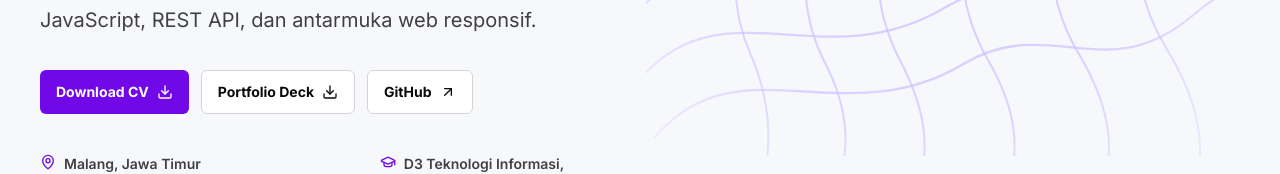
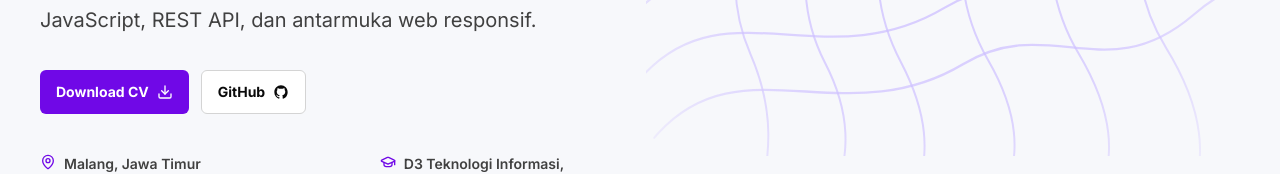
Before and after one commit to sxaksaa/aksaa-portfolio, a Next.js app: page / in a window 1280 px wide. Shown: the part 631-805 px from the top of the page. Built offline with nearby package versions, Linux system fonts and the light colour scheme.

Commit message:
benerin icon hpus ppt

```diff
--- a/app/components/cinematic-experience.tsx
+++ b/app/components/cinematic-experience.tsx
@@ -7,9 +7,7 @@ import {
   Code2,
   Database,
   Download,
-  ExternalLink as ExternalLinkIcon,
   FileText,
-  GitBranch,
   GraduationCap,
   Mail,
   MapPin,
@@ -24,7 +22,6 @@ const contactLinks = {
   github: "https://github.com/sxaksaa",
   phone: "+6287784727890",
   cv: "/documents/cv-akbar-salahudin-purnomo.pdf",
-  deck: "/documents/portfolio-akbar-salahudin-purnomo.pptx",
 } as const;
 
 const highlights = [
@@ -160,6 +157,14 @@ function cx(...classes: Array<string | false | null | undefined>) {
   return classes.filter(Boolean).join(" ");
 }
 
+function GithubMark(props: React.SVGProps<SVGSVGElement>) {
+  return (
+    <svg viewBox="0 0 24 24" fill="currentColor" {...props}>
+      <path d="M12 2C6.48 2 2 6.58 2 12.25c0 4.53 2.87 8.37 6.84 9.73.5.1.68-.22.68-.5 0-.24-.01-1.05-.01-1.9-2.78.62-3.37-1.21-3.37-1.21-.45-1.19-1.11-1.5-1.11-1.5-.91-.64.07-.63.07-.63 1 .07 1.53 1.06 1.53 1.06.9 1.57 2.35 1.12 2.92.86.09-.67.35-1.12.64-1.38-2.22-.26-4.56-1.14-4.56-5.07 0-1.12.39-2.04 1.03-2.76-.1-.26-.45-1.31.1-2.72 0 0 .84-.28 2.75 1.05A9.35 9.35 0 0 1 12 6.94c.85 0 1.71.12 2.51.34 1.91-1.33 2.75-1.05 2.75-1.05.55 1.41.2 2.46.1 2.72.64.72 1.03 1.64 1.03 2.76 0 3.94-2.34 4.81-4.57 5.06.36.32.68.94.68 1.9 0 1.38-.01 2.48-.01 2.82 0 .28.18.6.69.5A10.17 10.17 0 0 0 22 12.25C22 6.58 17.52 2 12 2Z" />
+    </svg>
+  );
+}
+
 function ActionLink({
   href,
   children,
@@ -169,11 +174,12 @@ function ActionLink({
 }: {
   href: string;
   children: React.ReactNode;
-  icon?: "external" | "download" | "mail";
+  icon?: "external" | "download" | "github" | "mail";
   variant?: "primary" | "secondary" | "dark";
   download?: boolean;
 }) {
-  const Icon = icon === "download" ? Download : icon === "mail" ? Mail : ArrowUpRight;
+  const Icon =
+    icon === "download" ? Download : icon === "github" ? GithubMark : icon === "mail" ? Mail : ArrowUpRight;
 
   return (
     <a
@@ -427,10 +433,7 @@ export function CinematicScrollExperience() {
               <ActionLink href={contactLinks.cv} icon="download" download>
                 Download CV
               </ActionLink>
-              <ActionLink href={contactLinks.deck} icon="download" variant="secondary" download>
-                Portfolio Deck
-              </ActionLink>
-              <ActionLink href={contactLinks.github} variant="secondary">
+              <ActionLink href={contactLinks.github} icon="github" variant="secondary">
                 GitHub
               </ActionLink>
             </div>
@@ -566,7 +569,7 @@ export function CinematicScrollExperience() {
               <ActionLink href={contactLinks.email} icon="mail">
                 Email saya
               </ActionLink>
-              <ActionLink href={contactLinks.github} variant="secondary">
+              <ActionLink href={contactLinks.github} icon="github" variant="secondary">
                 GitHub
               </ActionLink>
             </div>
@@ -575,12 +578,8 @@ export function CinematicScrollExperience() {
                 <FileText aria-hidden="true" className="h-4 w-4" />
                 CV PDF
               </a>
-              <a href={contactLinks.deck} download className="inline-flex items-center gap-2 hover:text-violet-800">
-                <ExternalLinkIcon aria-hidden="true" className="h-4 w-4" />
-                Portfolio PPTX
-              </a>
               <a href={contactLinks.github} target="_blank" rel="noreferrer" className="inline-flex items-center gap-2 hover:text-violet-800">
-                <GitBranch aria-hidden="true" className="h-4 w-4" />
+                <GithubMark aria-hidden="true" className="h-4 w-4" />
                 github.com/sxaksaa
               </a>
             </div>
```
